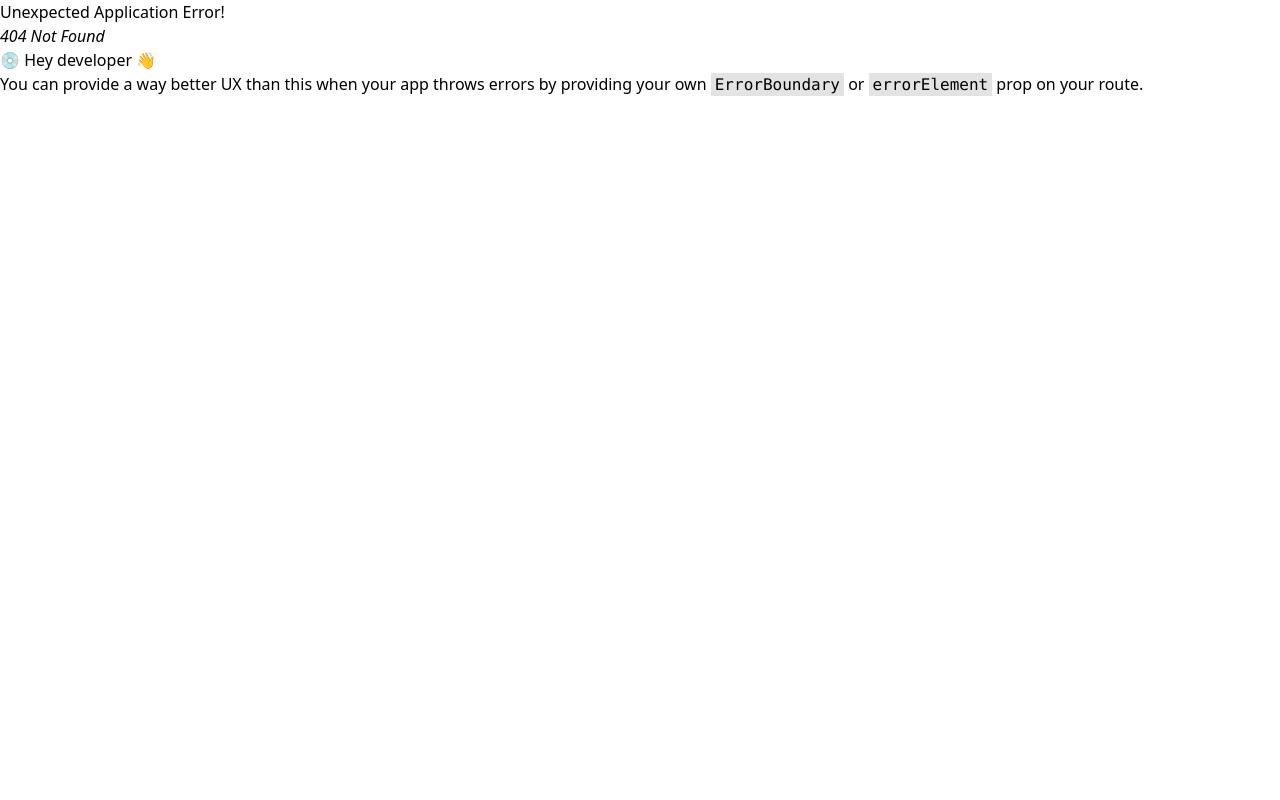
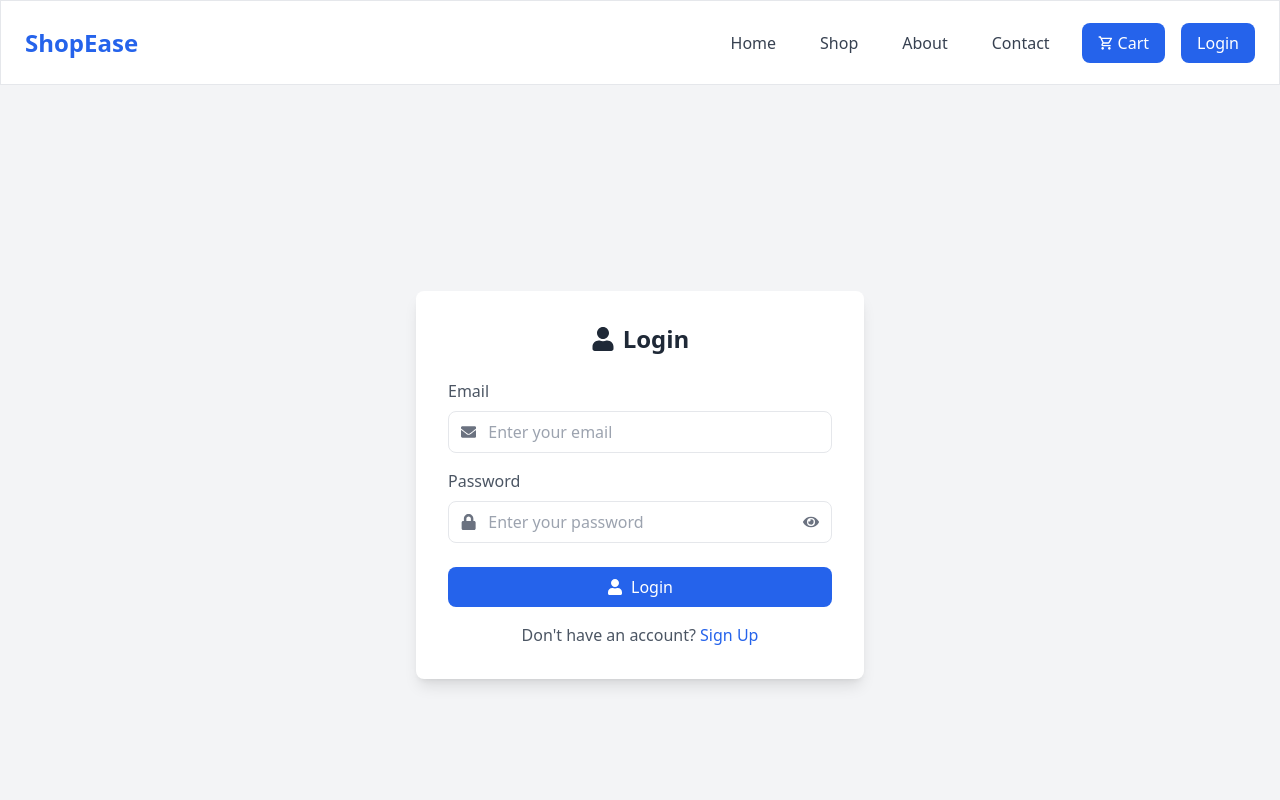
Before and after one commit to muhammadAbdulMannan2022/ecommerce-frontedn, a React (Vite) app: page /login in a window 1280 px wide. Before the commit this address had no page. Shown: the top 800 px of the page. Built offline with nearby package versions, Linux system fonts and the light colour scheme.

Commit message:
sign up and log in seted up in one page

```diff
--- /dev/null
+++ b/src/Pages/AuthFrom.jsx
@@ -0,0 +1,88 @@
+import { useState } from "react";
+import { FaUser, FaEnvelope, FaLock, FaEye, FaEyeSlash } from "react-icons/fa";
+
+const AuthForm = () => {
+  const [isLogin, setIsLogin] = useState(true);
+  const [showPassword, setShowPassword] = useState(false);
+
+  const toggleForm = () => {
+    setIsLogin(!isLogin);
+  };
+
+  const togglePassword = () => {
+    setShowPassword(!showPassword);
+  };
+
+  return (
+    <div className="flex items-center justify-center min-h-screen bg-gray-100 px-4">
+      <div className="bg-white p-8 rounded-lg shadow-lg w-full max-w-md">
+        <h2 className="text-2xl font-bold text-center text-gray-800 flex items-center justify-center gap-2">
+          <FaUser /> {isLogin ? "Login" : "Sign Up"}
+        </h2>
+
+        <form className="mt-6">
+          {!isLogin && (
+            <div className="relative">
+              <label className="block text-gray-600">Full Name</label>
+              <div className="flex items-center border rounded-lg mt-2 px-3">
+                <FaUser className="text-gray-500" />
+                <input
+                  type="text"
+                  className="w-full px-3 py-2 outline-none"
+                  placeholder="Enter your full name"
+                />
+              </div>
+            </div>
+          )}
+
+          <div className="mt-4 relative">
+            <label className="block text-gray-600">Email</label>
+            <div className="flex items-center border rounded-lg mt-2 px-3">
+              <FaEnvelope className="text-gray-500" />
+              <input
+                type="email"
+                className="w-full px-3 py-2 outline-none"
+                placeholder="Enter your email"
+              />
+            </div>
+          </div>
+
+          <div className="mt-4 relative">
+            <label className="block text-gray-600">Password</label>
+            <div className="flex items-center border rounded-lg mt-2 px-3 relative">
+              <FaLock className="text-gray-500" />
+              <input
+                type={showPassword ? "text" : "password"}
+                className="w-full px-3 py-2 outline-none"
+                placeholder="Enter your password"
+              />
+              <button
+                type="button"
+                className="absolute right-3 text-gray-500"
+                onClick={togglePassword}
+              >
+                {showPassword ? <FaEyeSlash /> : <FaEye />}
+              </button>
+            </div>
+          </div>
+
+          <button className="w-full bg-blue-600 text-white py-2 px-4 rounded-lg mt-6 hover:bg-blue-700 transition flex items-center justify-center gap-2">
+            <FaUser /> {isLogin ? "Login" : "Sign Up"}
+          </button>
+        </form>
+
+        <p className="text-center mt-4 text-gray-600">
+          {isLogin ? "Don't have an account?" : "Already have an account?"}{" "}
+          <button
+            onClick={toggleForm}
+            className="text-blue-600 hover:underline"
+          >
+            {isLogin ? "Sign Up" : "Login"}
+          </button>
+        </p>
+      </div>
+    </div>
+  );
+};
+
+export default AuthForm;
--- a/src/router/router.jsx
+++ b/src/router/router.jsx
@@ -1,6 +1,7 @@
 import { createBrowserRouter } from "react-router-dom";
 import MainLayout from "../Layouts/MainLayout";
 import Home from "../Pages/Home/Home";
+import AuthForm from "../Pages/AuthFrom";
 
 // Define all routes here
 const routes = createBrowserRouter([
@@ -11,6 +12,7 @@ const routes = createBrowserRouter([
       // Add routes here
       { path: "/", element: <Home /> },
       { path: "/about", element: <h1>About Page</h1> },
+      { path: "/login", element: <AuthForm /> },
       // Add more routes as needed
     ],
   },
```
